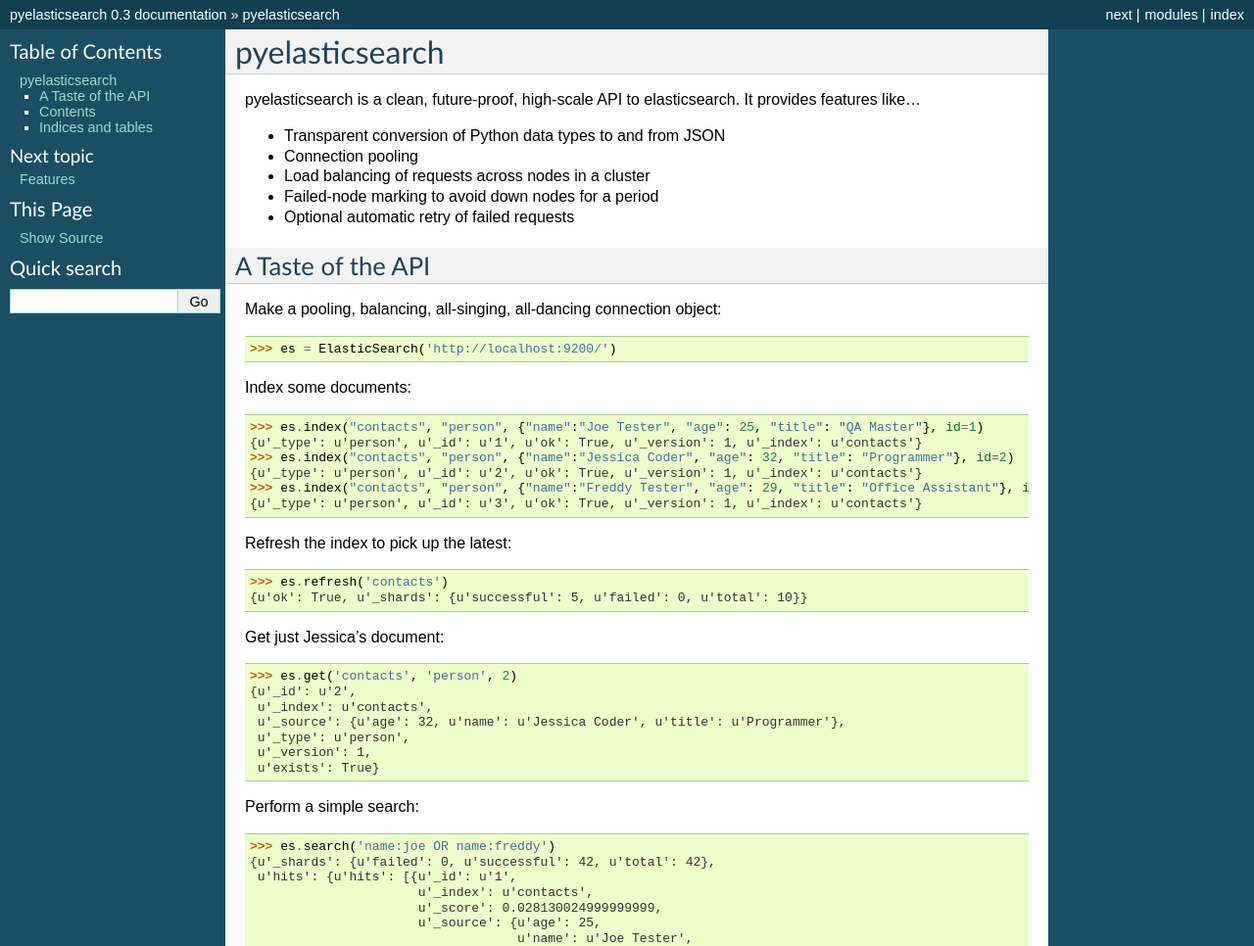
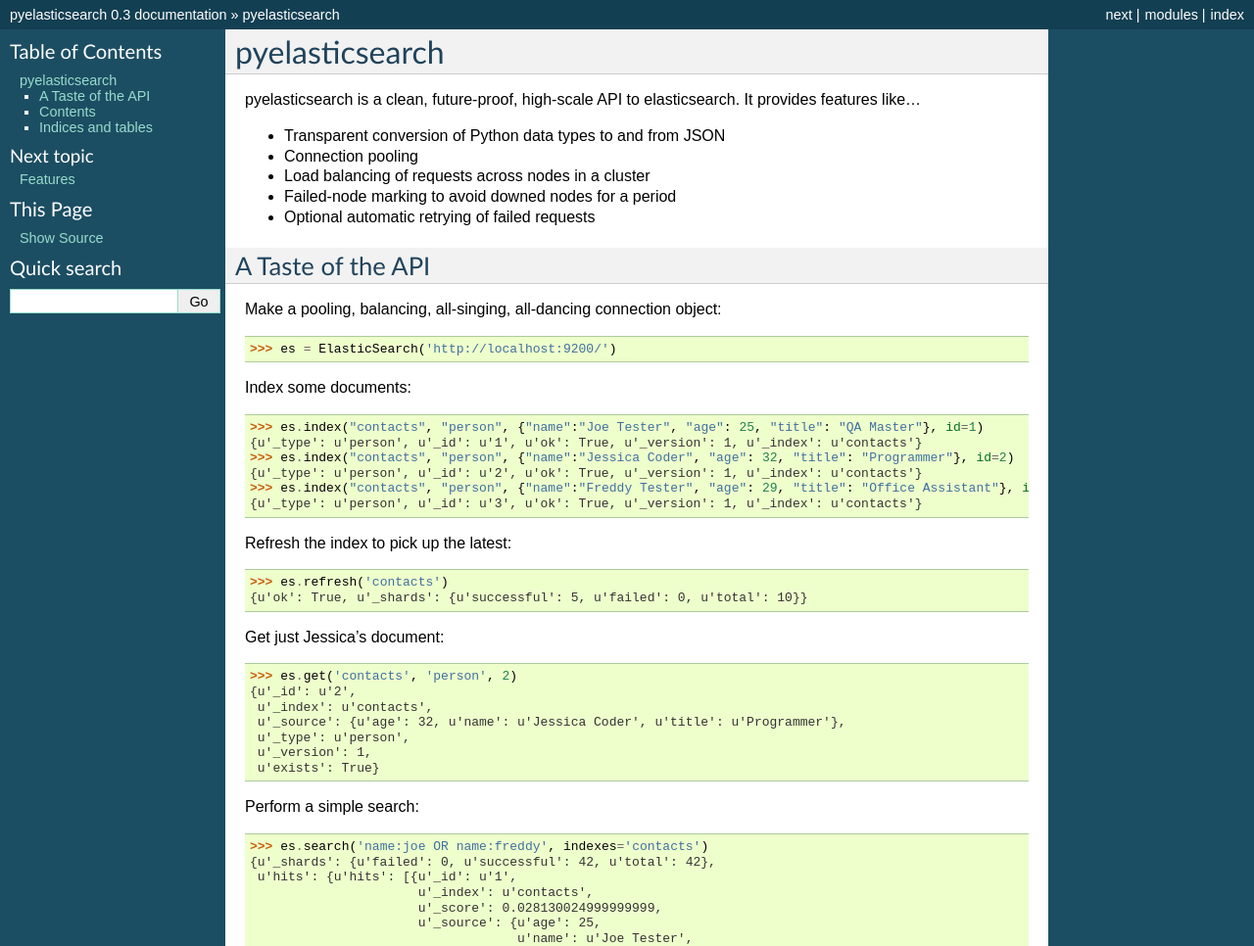
Before and after one commit to pyelasticsearch/pyelasticsearch, a Sphinx documentation site: the page built from docs/source/index.rst, in a window 1280 px wide and 1400 px high. Shown: the top 966 px of the window at 98% size. Built offline with Sphinx 7.4.7, drawn with Linux system fonts in a browser that asks for light colours.

Commit message:
Specify indexes in docstring examples so they'll work even if somebody has other indexes lying around.

```diff
--- a/README.rst
+++ b/README.rst
@@ -8,8 +8,8 @@
 * Transparent conversion of Python data types to and from JSON
 * Connection pooling
 * Load balancing of requests across nodes in a cluster
-* Failed-node marking to avoid down nodes for a period
-* Optional automatic retry of failed requests
+* Failed-node marking to avoid downed nodes for a period
+* Optional automatic retrying of failed requests
 
 .. _`elasticsearch`: http://www.elasticsearch.org/
 
--- a/docs/source/index.rst
+++ b/docs/source/index.rst
@@ -8,8 +8,8 @@
 * Transparent conversion of Python data types to and from JSON
 * Connection pooling
 * Load balancing of requests across nodes in a cluster
-* Failed-node marking to avoid down nodes for a period
-* Optional automatic retry of failed requests
+* Failed-node marking to avoid downed nodes for a period
+* Optional automatic retrying of failed requests
 
 
 A Taste of the API
@@ -45,7 +45,7 @@
 
 Perform a simple search:
 
->>> es.search('name:joe OR name:freddy')
+>>> es.search('name:joe OR name:freddy', indexes='contacts')
 {u'_shards': {u'failed': 0, u'successful': 42, u'total': 42},
  u'hits': {u'hits': [{u'_id': u'1',
                       u'_index': u'contacts',
@@ -86,7 +86,7 @@
 ...             },
 ...         },
 ...     }
->>> es.search(query)
+>>> es.search(query, indexes='contacts')
 {u'_shards': {u'failed': 0, u'successful': 42, u'total': 42},
  u'hits': {u'hits': [{u'_id': u'3',
                       u'_index': u'contacts',
```
